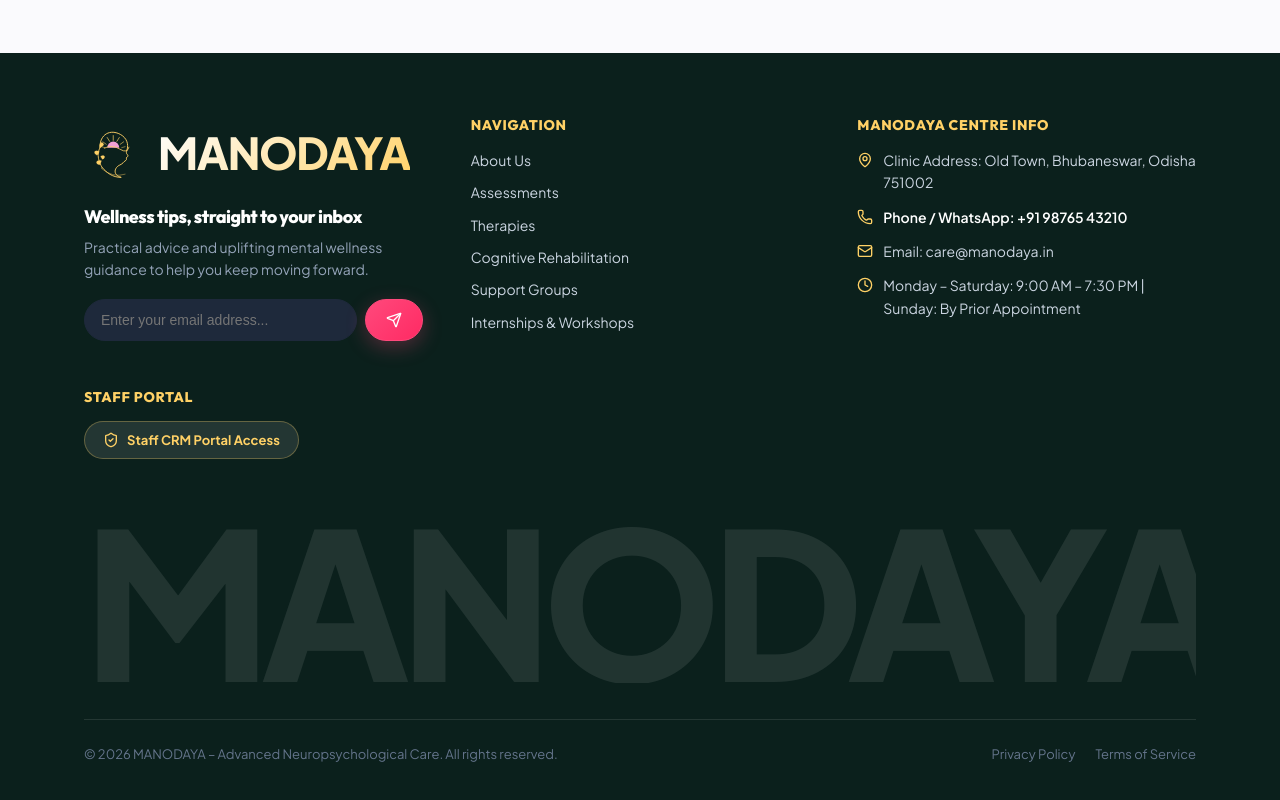
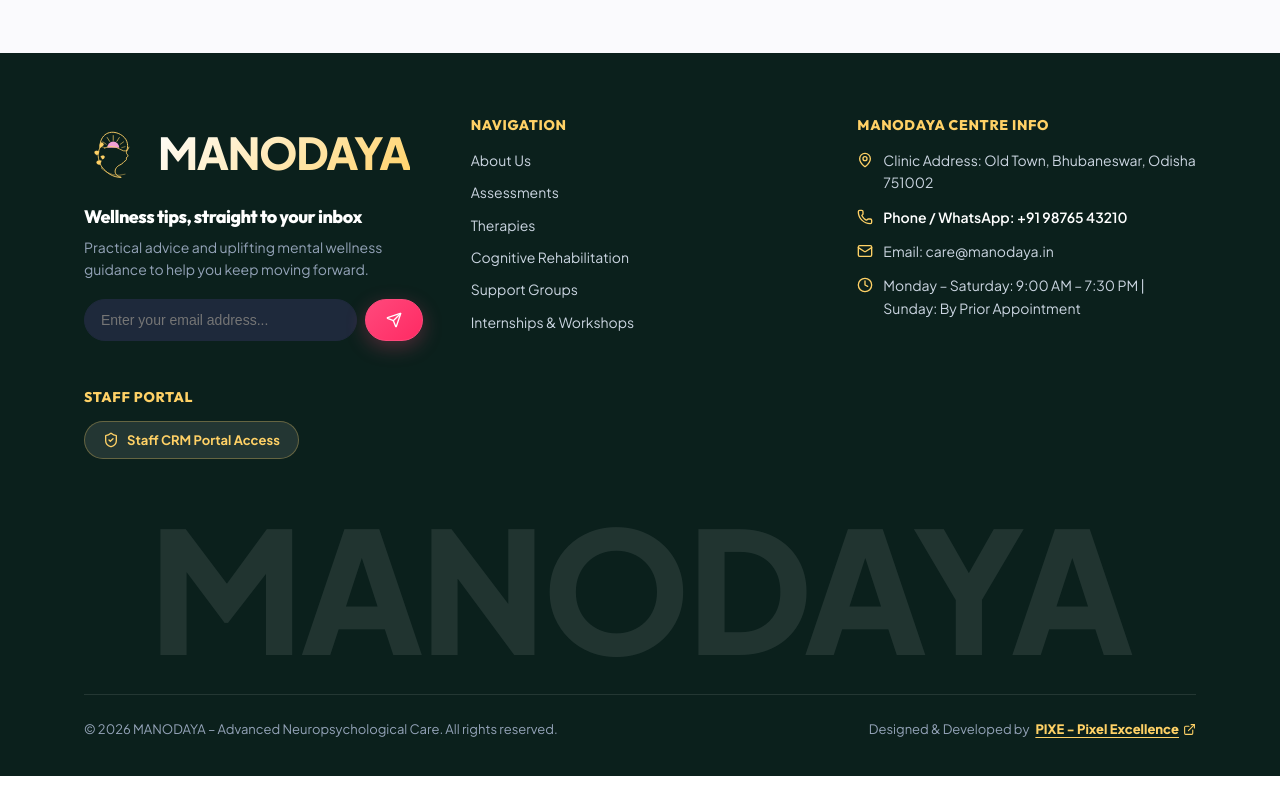
Before and after one commit to Raj9777/manodaya-website, a React (Vite) app: page / in a window 1280 px wide. Shown: the part 3338-4138 px from the top of the page. After the commit the page ends 4114 px from the top, so only its background shows below. Built offline with nearby package versions, Linux system fonts and the light colour scheme.

Commit message:
fix: adjust footer display typography letter spacing for complete MANODAYA visibility, add PIXE - Pixel Excellence credit link

```diff
--- a/src/components/Footer.jsx
+++ b/src/components/Footer.jsx
@@ -1,5 +1,5 @@
 import React from 'react';
-import { Calendar, Send, ShieldCheck, Phone, Mail, MapPin, Clock, MessageSquare } from 'lucide-react';
+import { Calendar, Send, ShieldCheck, Phone, Mail, MapPin, Clock, MessageSquare, ExternalLink } from 'lucide-react';
 import { HoldingHandsBannerIllustration } from './EditorialIllustrations';
 import { ManodayaLogoSVG } from './ManodayaLogoSVG';
 import { CLINIC_INFO } from '../data/content';
@@ -173,26 +173,26 @@
             </div>
           </div>
 
-          {/* ULTRA BOLD & MASSIVE BRAND TYPOGRAPHY FOR ALL SCREEN SIZES */}
+          {/* LARGE FULL DISPLAY TYPOGRAPHY - 100% UNCLIPPED (M A N O D A Y A) */}
           <div
             style={{
-              fontSize: 'clamp(4.5rem, 16vw, 13.5rem)',
+              fontSize: 'clamp(3.2rem, 13.2vw, 11rem)',
               fontWeight: 950,
               color: 'rgba(255, 255, 255, 0.09)',
-              lineHeight: 0.82,
-              letterSpacing: '-0.05em',
+              lineHeight: 0.85,
+              letterSpacing: '-0.02em',
               textTransform: 'uppercase',
               marginBottom: '36px',
               userSelect: 'none',
               textAlign: 'center',
               width: '100%',
-              overflow: 'hidden'
+              boxSizing: 'border-box'
             }}
           >
             MANODAYA
           </div>
 
-          {/* Bottom Copyright */}
+          {/* Bottom Copyright & Credit */}
           <div
             style={{
               borderTop: '1px solid rgba(255,255,255,0.1)',
@@ -203,16 +203,33 @@
               flexWrap: 'wrap',
               gap: '16px',
               fontSize: '0.813rem',
-              color: '#64748B'
+              color: '#94A3B8'
             }}
           >
             <div>
               © {new Date().getFullYear()} MANODAYA – Advanced Neuropsychological Care. All rights reserved.
             </div>
 
-            <div style={{ display: 'flex', gap: '20px' }}>
-              <span>Privacy Policy</span>
-              <span>Terms of Service</span>
+            {/* Design & Develop Credit with Link to pixelexcellence.online */}
+            <div style={{ display: 'flex', alignItems: 'center', gap: '6px' }}>
+              <span>Designed & Developed by</span>
+              <a
+                href="https://pixelexcellence.online"
+                target="_blank"
+                rel="noreferrer"
+                style={{
+                  color: '#FFD166',
+                  fontWeight: 800,
+                  display: 'inline-flex',
+                  alignItems: 'center',
+                  gap: '4px',
+                  textDecoration: 'underline',
+                  textUnderlineOffset: '3px'
+                }}
+              >
+                <span>PIXE - Pixel Excellence</span>
+                <ExternalLink size={13} />
+              </a>
             </div>
           </div>
         </div>
```
